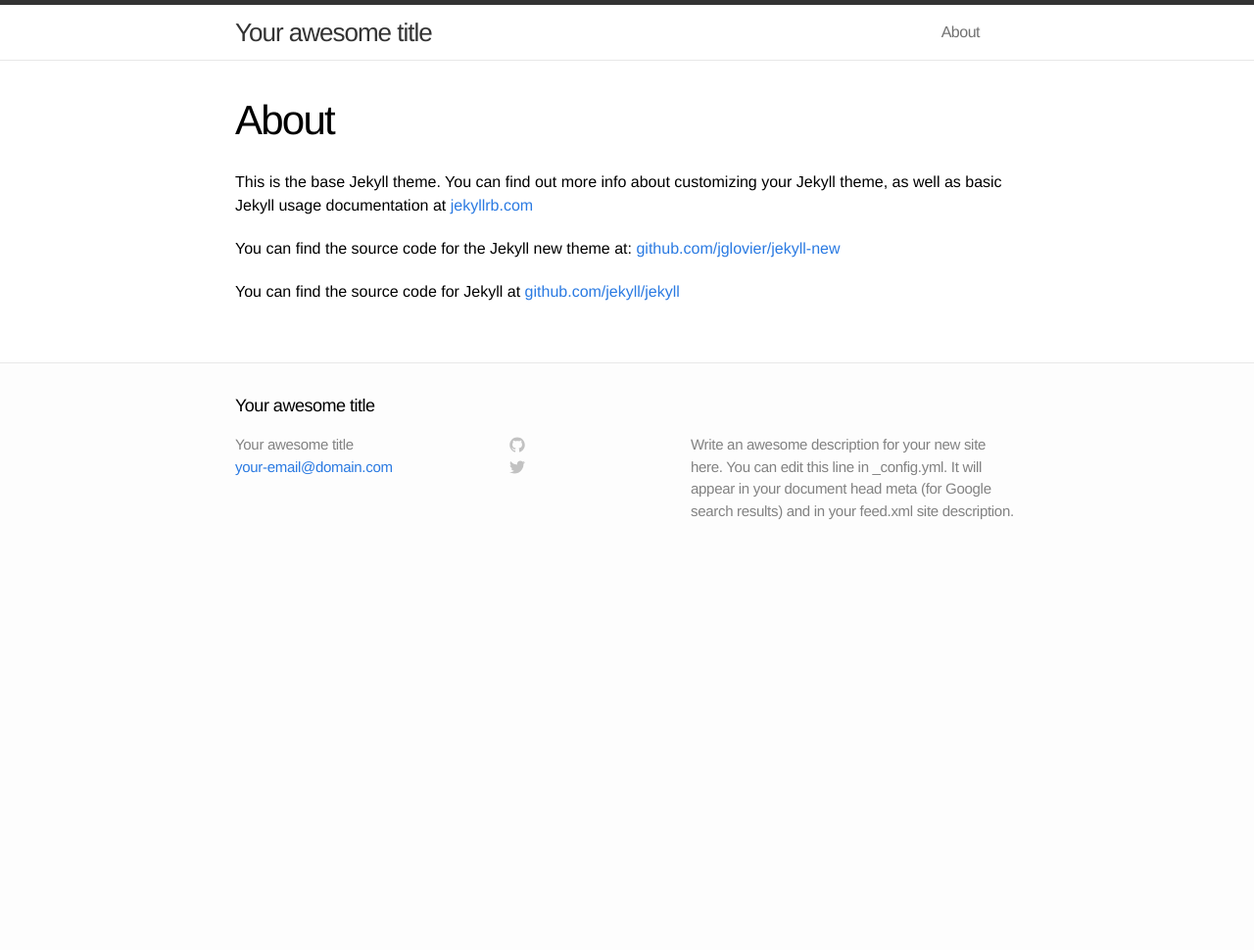
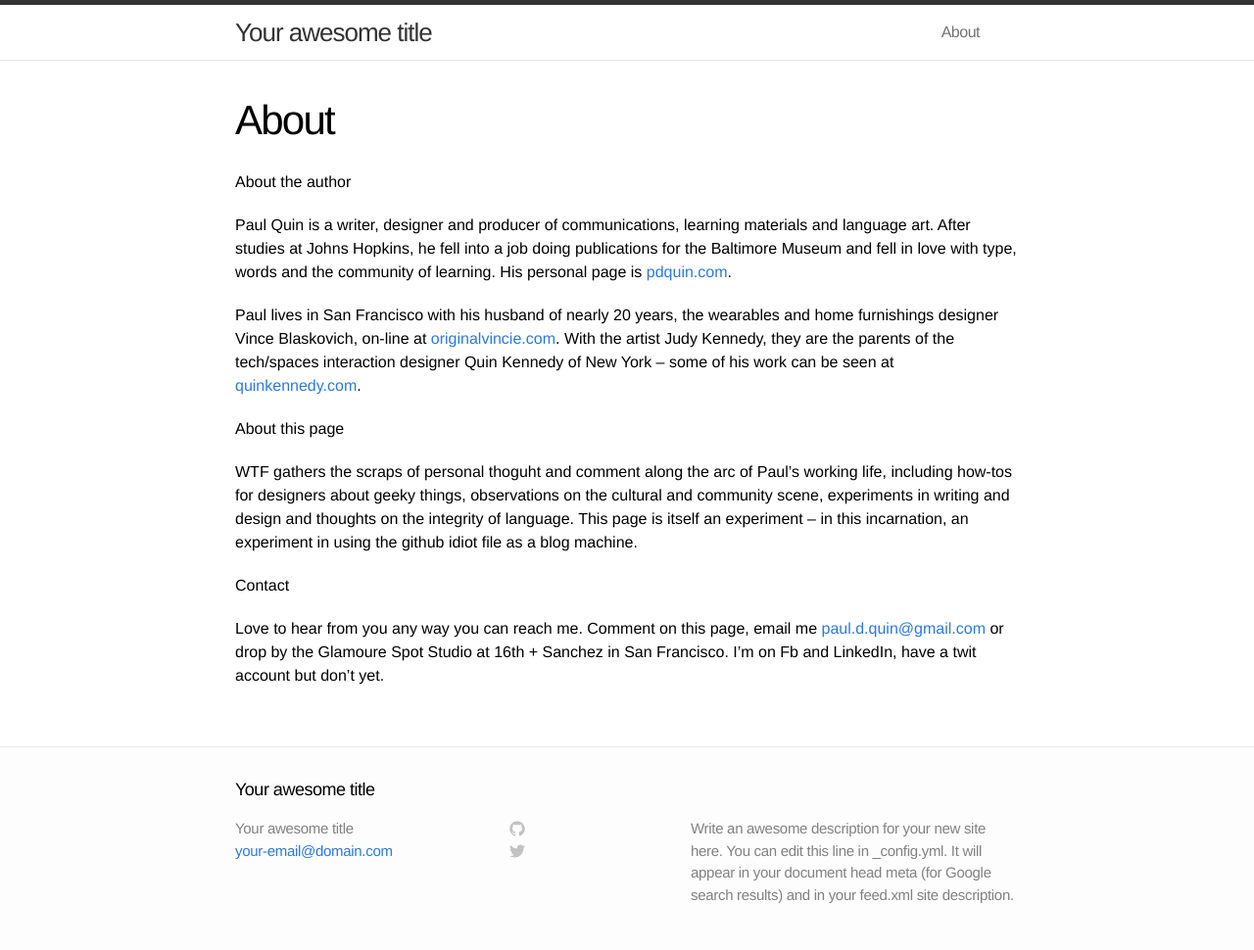
Before and after one commit to quinkennedy/pdquin.github.io, a Jekyll site: the page built from about.md, in a window 1280 px wide. Shown: the whole page at 98% size. Built offline with Jekyll 4.4.1, drawn with Linux system fonts in a browser that asks for light colours; before the commit the page ends 900 px from its top, so only the background shows below that.

Commit message:
updated about page

```diff
--- a/about.md
+++ b/about.md
@@ -4,8 +4,16 @@ title: About
 permalink: /about/
 ---
 
-This is the base Jekyll theme. You can find out more info about customizing your Jekyll theme, as well as basic Jekyll usage documentation at [jekyllrb.com](http://jekyllrb.com/)
+About the author
 
-You can find the source code for the Jekyll new theme at: [github.com/jglovier/jekyll-new](https://github.com/jglovier/jekyll-new)
+Paul Quin is a writer, designer and producer of communications, learning materials and language art. After studies at Johns Hopkins, he fell into a job doing publications for the Baltimore Museum and fell in love with type, words and the community of learning. His personal page is [pdquin.com](http://pdquin.com/).
 
-You can find the source code for Jekyll at [github.com/jekyll/jekyll](https://github.com/jekyll/jekyll)
+Paul lives in San Francisco with his husband of nearly 20 years, the wearables and home furnishings designer Vince Blaskovich, on-line at [originalvincie.com](http://originalvincie.com/). With the artist Judy Kennedy, they are the parents of the tech/spaces interaction designer Quin Kennedy of New York – some of his work can be seen at [quinkennedy.com](http://quinkennedy.com/).
+
+About this page
+
+WTF gathers the scraps of personal thoguht and comment along the arc of Paul's working life, including how-tos for designers about geeky things, observations on the cultural and community scene, experiments in writing and design and thoughts on the integrity of language. This page is itself an experiment – in this incarnation, an experiment in using the github idiot file as a blog machine.
+
+Contact
+
+Love to hear from you any way you can reach me. Comment on this page, email me [paul.d.quin@gmail.com](paul.d.quin@gmail.com) or drop by the Glamoure Spot Studio at 16th + Sanchez in San Francisco. I'm on Fb and LinkedIn, have a twit account but don't yet.
```
